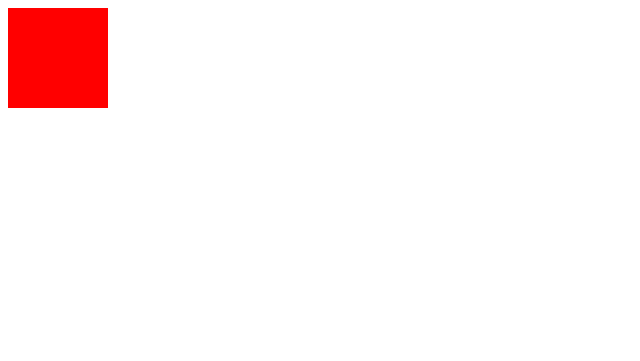
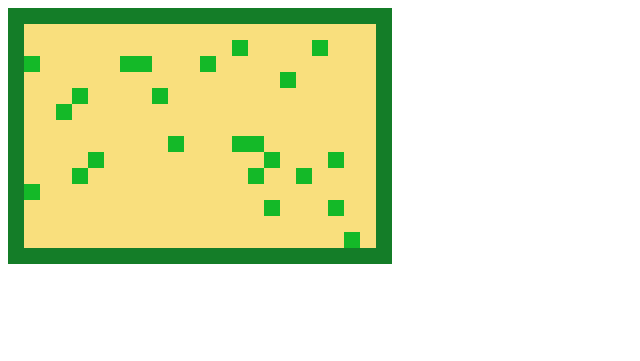
Before and after one commit to sevenanchors/craftyJsPrototype, a plain HTML site: page index.html in a window 1280 px wide. Shown: the whole page, without its empty margins (0-640 px from the left). Drawn offline with Linux system fonts and the light colour scheme.

Commit message:
added random generation of a map

```diff
--- a/index.html
+++ b/index.html
@@ -4,5 +4,8 @@
 <div id="game"></div>
 <script type="text/javascript" src="crafty-min.js"></script>
 <script type="text/javascript" src="src/main.js"></script>
+<script type="text/javascript" src="src/components/grid.js"></script>
+<script type="text/javascript" src="src/components/tree.js"></script>
+<script type="text/javascript" src="src/components/bush.js"></script>
 </body>
 </html>
--- /dev/null
+++ b/src/components/bush.js
@@ -0,0 +1,8 @@
+Crafty.c('Bush', {
+    init: function() {
+        //requires the Grid component (grid.js) to be able to call the "at" function
+        this.requires('2D, Canvas, Grid, Color');
+        //sets the color
+        this.color('rgb(20, 185, 40)');
+    }
+});
--- /dev/null
+++ b/src/components/grid.js
@@ -0,0 +1,18 @@
+Crafty.c('Grid', {
+    init: function() {
+        this.attr({
+            w: Game.map_grid.tile.width,
+            h: Game.map_grid.tile.height
+        })
+    },
+
+    // Locate this entity at the given position on the grid
+    at: function(x, y) {
+        if (x === undefined && y === undefined) {
+            return { x: this.x/Game.map_grid.tile.width, y: this.y/Game.map_grid.tile.height }
+        } else {
+            this.attr({ x: x * Game.map_grid.tile.width, y: y * Game.map_grid.tile.height });
+            return this;
+        }
+    }
+});
--- /dev/null
+++ b/src/components/tree.js
@@ -0,0 +1,8 @@
+Crafty.c('Tree', {
+    init: function() {
+        //requires the Grid component (grid.js) to be able to call the "at" function
+        this.requires('2D, Canvas, Grid, Color');
+        //sets the color
+        this.color('rgb(20, 125, 40)');
+    }
+});
--- a/src/main.js
+++ b/src/main.js
@@ -1,2 +1,47 @@
-Crafty.init(500,350, document.getElementById('game'));
-Crafty.e('2D, DOM, Color').attr({x: 0, y: 0, w: 100, h: 100}).color('#F00');
+Game = {
+    // This defines our grid's size and the size of each of its tiles
+    map_grid: {
+        width:  24,
+        height: 16,
+        tile: {
+            width:  16,
+            height: 16
+        }
+    },
+
+    // The total width of the game screen. Since our grid takes up the entire screen
+    //  this is just the width of a tile times the width of the grid
+    width: function() {
+        return this.map_grid.width * this.map_grid.tile.width;
+    },
+
+    // The total height of the game screen. Since our grid takes up the entire screen
+    //  this is just the height of a tile times the height of the grid
+    height: function() {
+        return this.map_grid.height * this.map_grid.tile.height;
+    },
+
+    // Initialize and start our game
+    start: function() {
+        // Start crafty and set a background color so that we can see it's working
+        Crafty.init(Game.width(), Game.height());
+        Crafty.background('rgb(249, 223, 125)');
+
+        // Place a tree at every edge square on our grid of 16x16 tiles
+        for (var x = 0; x < Game.map_grid.width; x++) {
+            for (var y = 0; y < Game.map_grid.height; y++) {
+                var at_edge = x == 0 || x == Game.map_grid.width - 1 || y == 0 || y == Game.map_grid.height - 1;
+
+                if (at_edge) {
+                    // Place a tree entity at the current tile
+                    Crafty.e('Tree').at(x, y);
+                } else if (Math.random() < 0.06) {
+                    // Place a bush entity at the current tile
+                    Crafty.e('Bush').at(x, y);
+                }
+            }
+        }
+    }
+}
+
+window.addEventListener('load', Game.start);
```
